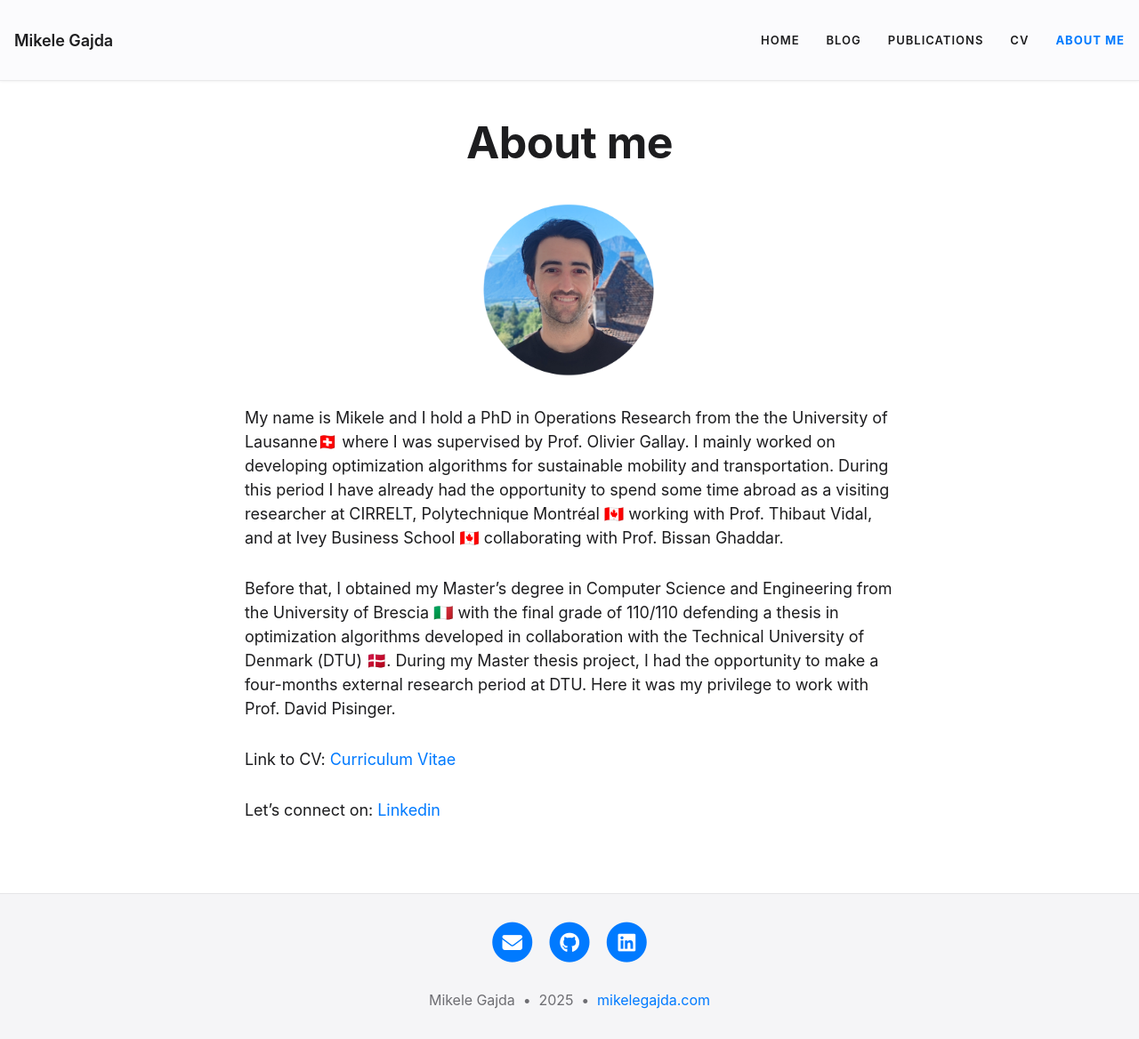
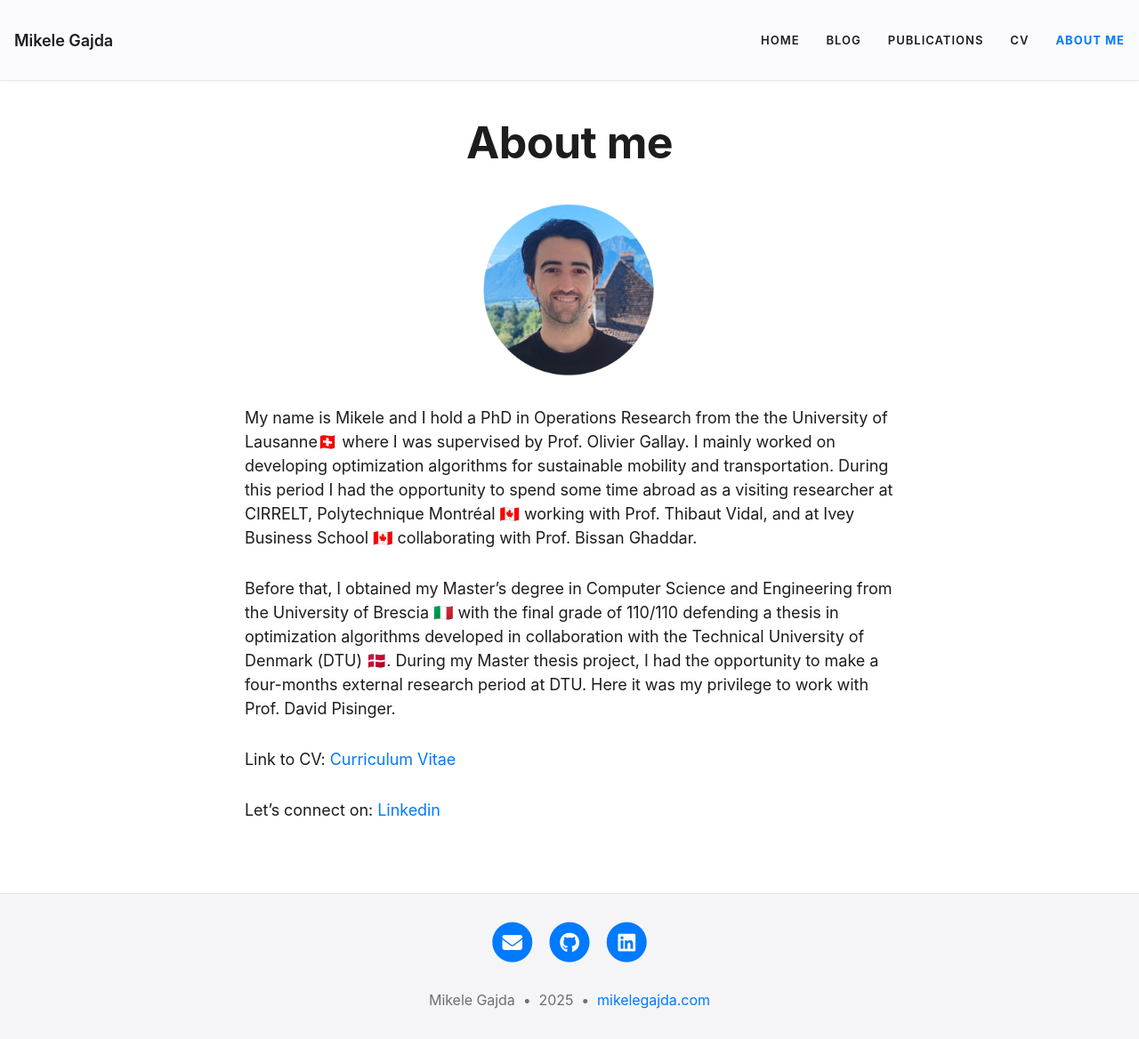
Before and after one commit to mikelegajda/my_home, a Jekyll site: the page built from aboutme.md, in a window 1280 px wide and 1168 px high. Shown: the whole window at 89% size. Built offline with Jekyll 4.4.1, drawn with Linux system fonts in a browser that asks for light colours.

Commit message:
typos - fix

```diff
--- a/_layouts/home.html
+++ b/_layouts/home.html
@@ -16,7 +16,7 @@ layout: page
       <div class="about-content">
         <h2 class="about-title">Hello, I'm Mikele! 👋</h2>
         <p class="about-description">
-          My name is Mikele and I hold a PhD in Operations Research from the the University of Lausanne🇨🇭 where I was supervised by Prof. Olivier Gallay. I mainly worked on developing optimization algorithms for sustainable mobility and transportation. During this period I have already had the opportunity to spend some time abroad as a visiting researcher at CIRRELT, Polytechnique Montréal 🇨🇦 working with Prof. Thibaut Vidal, and at Ivey Business School...
+          My name is Mikele and I hold a PhD in Operations Research from the the University of Lausanne🇨🇭 where I was supervised by Prof. Olivier Gallay. I mainly worked on developing optimization algorithms for sustainable mobility and transportation. During this period I had the opportunity to spend some time abroad as a visiting researcher at CIRRELT, Polytechnique Montréal 🇨🇦 working with Prof. Thibaut Vidal, and at Ivey Business School...
         </p>
         <p class="about-description">
           I obtained my Master's in Computer Science and Engineering from the University of Brescia 🇮🇹, including research at the Technical University of Denmark (DTU) 🇩🇰.
--- a/aboutme.md
+++ b/aboutme.md
@@ -7,7 +7,7 @@ description: "Learn more about Mikele Gajda, PhD student at University of Lausan
 ---
 
 
-My name is Mikele and I hold a PhD in Operations Research from the the University of Lausanne🇨🇭 where I was supervised by Prof. Olivier Gallay. I mainly worked on developing optimization algorithms for sustainable mobility and transportation. During this period I have already had the opportunity to spend some time abroad as a visiting researcher at CIRRELT, Polytechnique Montréal 🇨🇦 working with Prof. Thibaut Vidal, and at Ivey Business School 🇨🇦 collaborating with Prof. Bissan Ghaddar.
+My name is Mikele and I hold a PhD in Operations Research from the the University of Lausanne🇨🇭 where I was supervised by Prof. Olivier Gallay. I mainly worked on developing optimization algorithms for sustainable mobility and transportation. During this period I had the opportunity to spend some time abroad as a visiting researcher at CIRRELT, Polytechnique Montréal 🇨🇦 working with Prof. Thibaut Vidal, and at Ivey Business School 🇨🇦 collaborating with Prof. Bissan Ghaddar.
 
 Before that, I obtained my Master's degree in Computer Science and Engineering from the University of Brescia 🇮🇹 with the final grade of 110/110 defending a thesis in optimization algorithms developed in collaboration with the Technical University of Denmark (DTU) 🇩🇰. During my Master thesis project, I had the opportunity to make a four-months external research period at DTU. Here it was my privilege to work with Prof. David Pisinger.
 
```
